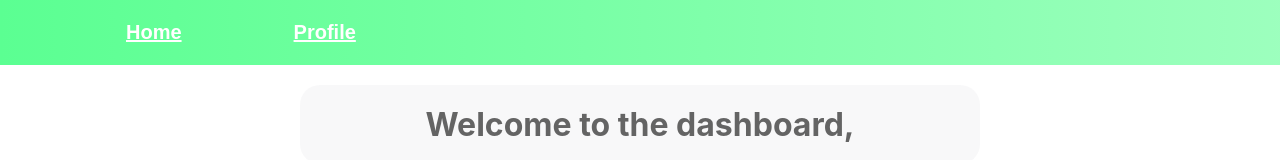
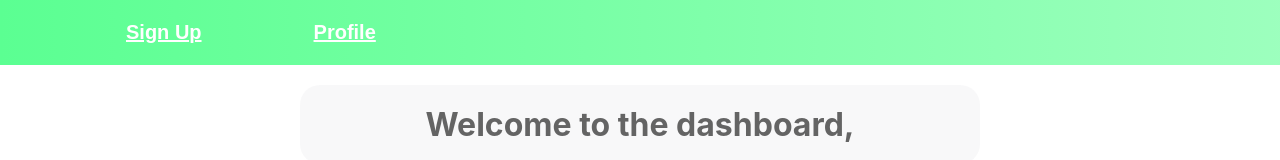
Before and after one commit to yesanatoliy/OpenGym, a React (Create React App) app in the folder client/: page / in a window 1280 px wide. Shown: the top 160 px of the page. Built offline with nearby package versions, Linux system fonts and the light colour scheme; no server answers.

Commit message:
edited nav links

```diff
--- a/client/src/App.js
+++ b/client/src/App.js
@@ -12,7 +12,7 @@ function App() {
     <div className="App">
       <Routes>
         <Route path="/" element={<Home />} />
-        <Route path="/home" element={<LoginPage />} />
+        <Route path="/login" element={<LoginPage />} />
         <Route path="/profile/:user" element={<ProfilePage />} />
         <Route path="/profile/update/:userId" element={<ProfileUpdateForm />} />
         <Route path="/search" element={<Search />} />
--- a/client/src/components/NavBar.jsx
+++ b/client/src/components/NavBar.jsx
@@ -13,8 +13,8 @@ const NavBar = () => {
         <div>
             <header className="nav">
                 <nav>
-                    <Link to="/home">
-                        <button className="nav-button">Home</button>
+                    <Link to="/login">
+                        <button className="nav-button">Sign Up</button>
                     </Link>
 
 
```
